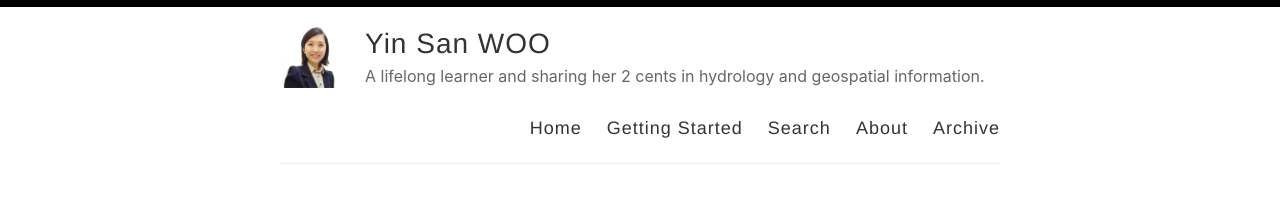
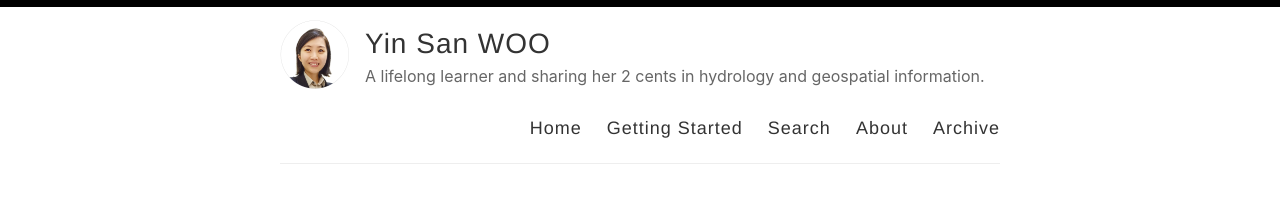
Before and after one commit to yinsanwoo/yinsanwoo.github.io, a Jekyll site: the page built from index.html, in a window 1280 px wide. Shown: the top 199 px of the page. Built offline with Jekyll 4.4.1, drawn with Linux system fonts in a browser that asks for light colours; the list of posts is cut into pages by our own code.

Commit message:
Update _config.yml

```diff
--- a/_config.yml
+++ b/_config.yml
@@ -12,7 +12,7 @@ author: yswoo
 description: A lifelong learner and sharing her 2 cents in hydrology and geospatial information.
 
 # URL of your avatar or profile pic (you could use your GitHub profile pic)
-avatar: /images/wys_avatar.jpg
+avatar: /images/wys_avatar.PNG
 
 #
 # Flags below are optional
```
